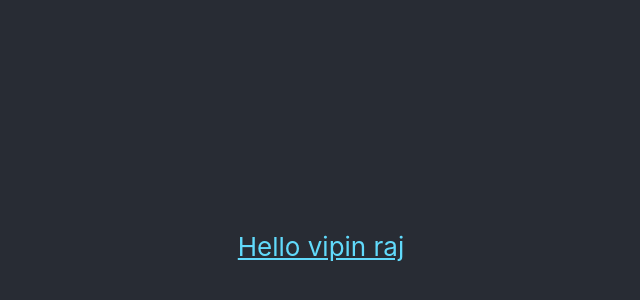
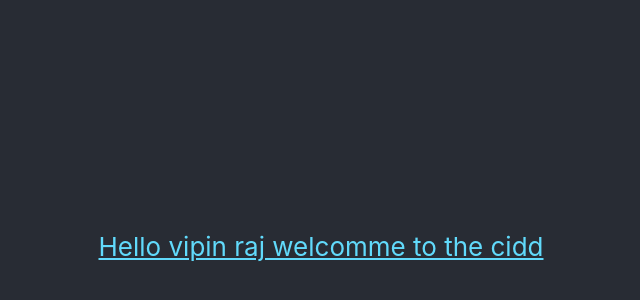
Before and after one commit to vipinRaj-dev/react_app_githubactions, a React (Create React App) app: page / in a window 1280 px wide. Shown: the part 154-454 px from the top of the page, without its empty margins (319-959 px from the left). Built offline with nearby package versions, Linux system fonts and the light colour scheme.

Commit message:
changes made

```diff
--- a/src/App.js
+++ b/src/App.js
@@ -12,7 +12,7 @@ function App() {
           target="_blank"
           rel="noopener noreferrer"
         >
-          Hello vipin raj
+          Hello vipin raj welcomme to the cidd
         </a>
       </header>
     </div>
```
